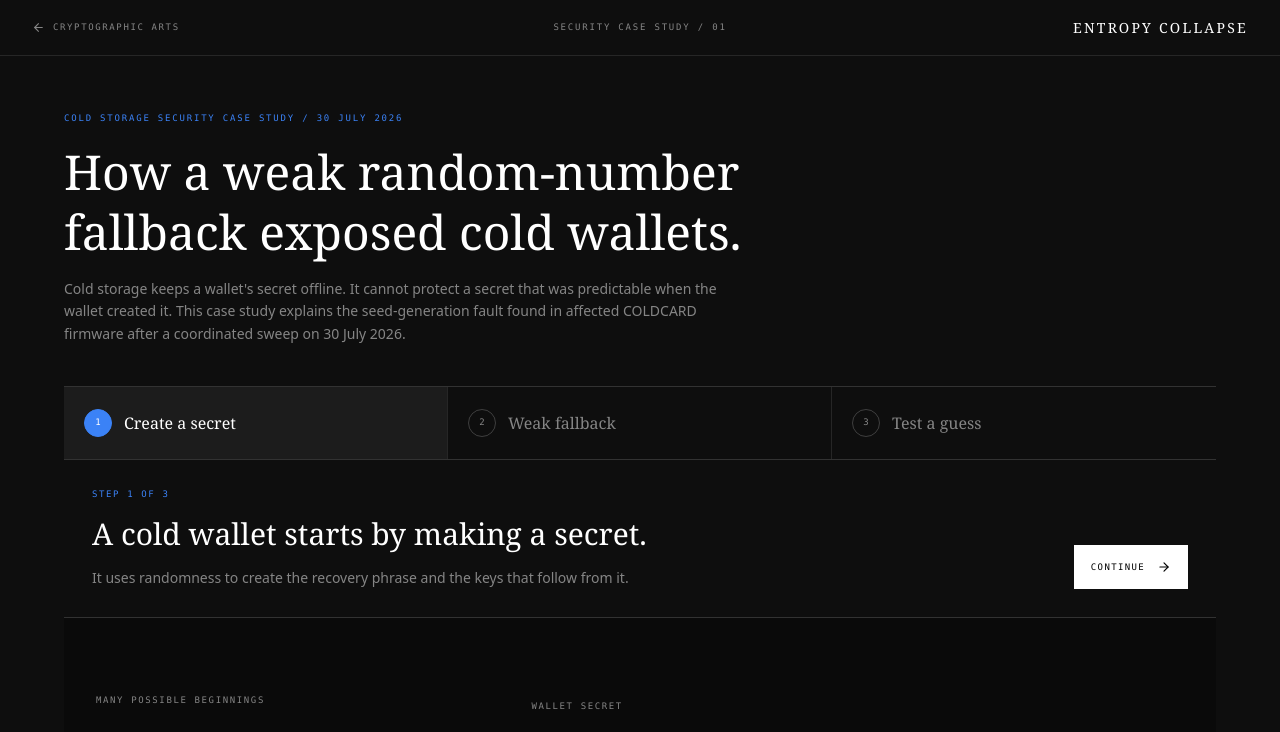
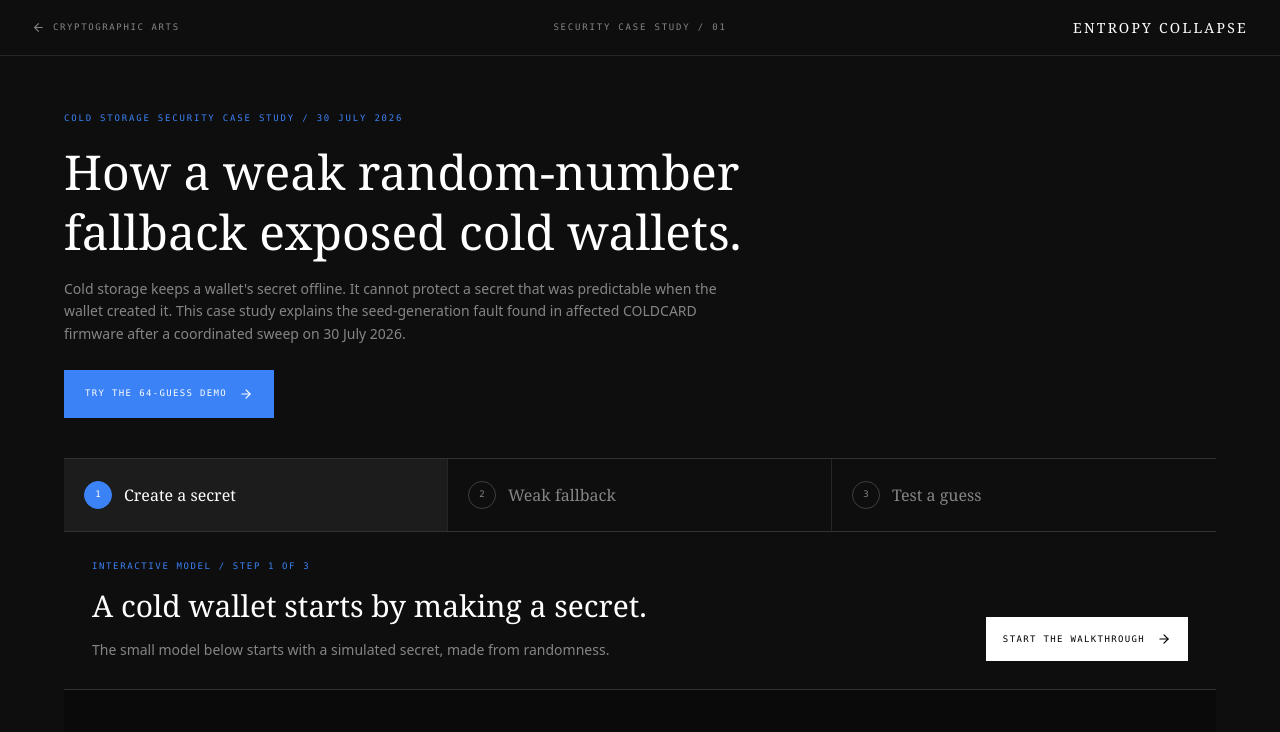
Before and after one commit to mars-llm/coldcard-entropy-collapse, a Next.js app: page / in a window 1280 px wide. Shown: the top 732 px of the page. Built offline with nearby package versions, Linux system fonts and the light colour scheme.

Commit message:
Make the toy search explicit

```diff
--- a/components/EntropyStudy.tsx
+++ b/components/EntropyStudy.tsx
@@ -19,22 +19,22 @@ const STAGES = [
     label: '1',
     nav: 'Create a secret',
     title: 'A cold wallet starts by making a secret.',
-    body: 'It uses randomness to create the recovery phrase and the keys that follow from it.',
-    action: 'Continue',
+    body: 'The small model below starts with a simulated secret, made from randomness.',
+    action: 'Start the walkthrough',
   },
   {
     label: '2',
     nav: 'Weak fallback',
     title: 'Affected firmware could fall back to weak randomness.',
-    body: 'The wallet still produced a recovery phrase, but the number of possible secrets was too small.',
-    action: 'Continue',
+    body: 'In the model, that leaves only 64 possible simulated secrets to try.',
+    action: 'Show the fallback',
   },
   {
     label: '3',
     nav: 'Test a guess',
     title: 'A public address can confirm a recreated secret.',
-    body: 'An attacker tries each possible secret and checks the resulting address. A match identifies the wallet.',
-    action: 'Run the example',
+    body: 'Run the model to test all 64 simulated secrets against the public pattern.',
+    action: 'Run the 64 guesses',
   },
 ] as const;
 
@@ -154,6 +154,14 @@ export function EntropyStudy() {
               <p className="mt-4 max-w-2xl font-sans text-sm leading-relaxed text-ink-muted">
                 Cold storage keeps a wallet&apos;s secret offline. It cannot protect a secret that was predictable when the wallet created it. This case study explains the seed-generation fault found in affected COLDCARD firmware after a coordinated sweep on 30 July 2026.
               </p>
+              <button
+                type="button"
+                onClick={() => selectStage(2)}
+                className="mt-6 inline-flex min-h-12 items-center gap-3 border border-accent bg-accent px-5 font-mono text-[9px] uppercase tracking-[0.15em] text-white transition-colors hover:border-white hover:bg-canvas"
+              >
+                Try the 64-guess demo
+                <ArrowRight size={14} aria-hidden="true" />
+              </button>
             </header>
 
             <div className="mt-10 border-y border-white/15">
@@ -188,7 +196,7 @@ export function EntropyStudy() {
                   animate={{ opacity: 1, y: 0 }}
                   transition={{ duration: shouldReduceMotion ? 0 : 0.2 }}
                 >
-                  <p className="font-mono text-[9px] uppercase tracking-[0.18em] text-accent">Step {currentStage.label} of 3</p>
+                  <p className="font-mono text-[9px] uppercase tracking-[0.18em] text-accent">Interactive model / step {currentStage.label} of 3</p>
                   <h2 className="mt-3 max-w-2xl font-serif text-2xl leading-snug text-white sm:text-3xl">
                     {currentStage.title}
                   </h2>
@@ -283,7 +291,7 @@ export function EntropyStudy() {
           <div className="mx-auto max-w-6xl border-t border-white/10 py-7">
             <div className="max-w-3xl space-y-4 font-sans text-sm leading-relaxed text-ink-muted">
               <p>
-                This model uses SHA-256 and 64 toy beginnings. It does not create wallet material, derive Bitcoin addresses, or reproduce COLDCARD firmware.
+                The working model above uses SHA-256 to simulate 64 possible starting secrets, then compares each one with a public pattern. It never handles wallet material or derives Bitcoin addresses.
               </p>
               <p>
                 The original fault was in seed generation. An air gap, a secure element, or a durable backup can protect against other failures, but none can change a wallet&apos;s starting randomness after it has been created.
```
